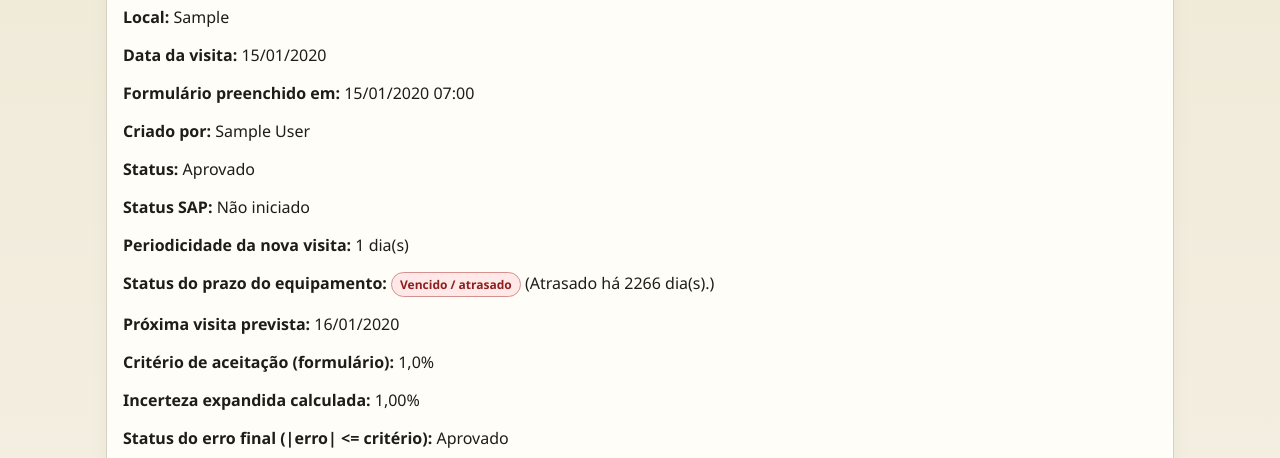
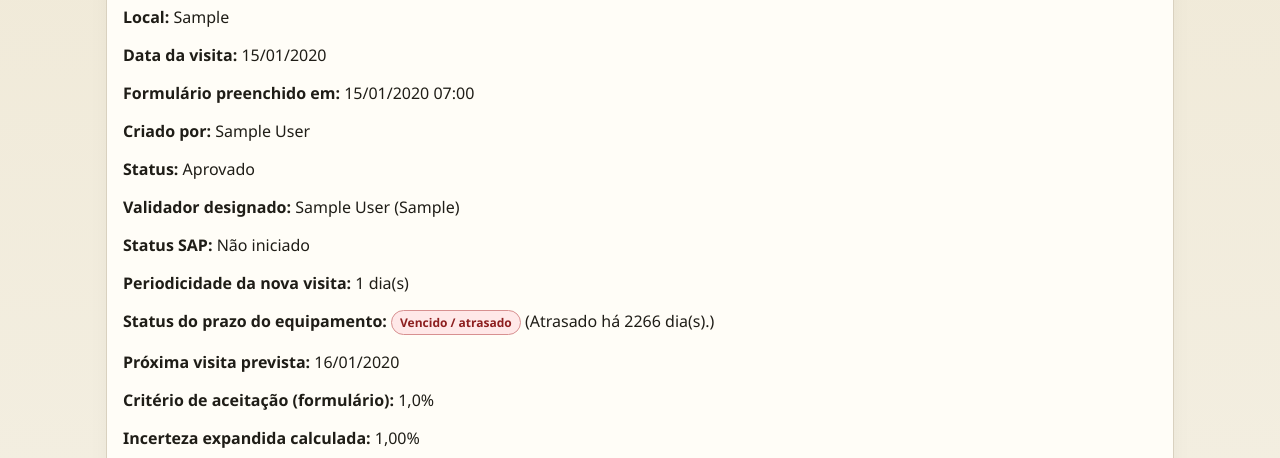
Before and after one commit to dougbritosilveira-design/for_verificacao, a Django app: page /formularios/1/ in a window 1280 px wide. Shown: the part 296-754 px from the top of the page. Run offline with Django 4.2, Linux system fonts and the light colour scheme; a user stored in the database is signed in; data comes from the database, SQL or seed files in the repository; tables that the repository leaves empty hold one stand-in row (values such as "Sample post"); data that the repository does not hold is empty.

Commit message:
Permitir tecnico escolher validador ao enviar formulario

```diff
--- a/inspecoes/forms.py
+++ b/inspecoes/forms.py
@@ -1,10 +1,48 @@
 from decimal import Decimal
 
 from django import forms
+from django.contrib.auth import get_user_model
 
-from .models import Equipment, FormSubmission, InspectionFormType
+from .models import Equipment, FormSubmission, InspectionFormType, PortalUserAccess
 
 DATE_INPUT_FORMATS = ['%Y-%m-%d', '%d/%m/%Y']
+
+
+def _validator_users_queryset():
+    user_ids = PortalUserAccess.objects.filter(
+        role__in=[PortalUserAccess.Role.VALIDATOR, PortalUserAccess.Role.MASTER],
+        user__is_active=True,
+    ).values_list('user_id', flat=True)
+    return (
+        get_user_model()
+        .objects.filter(pk__in=user_ids, is_active=True)
+        .select_related('portal_access')
+        .order_by('first_name', 'last_name', 'username')
+    )
+
+
+def _validator_label(user):
+    full_name = user.get_full_name().strip() or user.username
+    access = getattr(user, 'portal_access', None)
+    registration = access.registration_display if access else user.username
+    return f'{full_name} ({registration})'
+
+
+def _configure_assigned_validator_field(form_instance):
+    field = form_instance.fields.get('assigned_validator')
+    if not field:
+        return
+    field.queryset = _validator_users_queryset()
+    field.empty_label = 'Selecione o validador'
+    field.label_from_instance = _validator_label
+    field.widget.attrs.update(
+        {
+            'title': 'Selecione o usuário responsável por validar este formulário.',
+        }
+    )
+    assigned_validator_id = getattr(form_instance.instance, 'assigned_validator_id', None)
+    if assigned_validator_id and not form_instance.is_bound:
+        form_instance.initial.setdefault('assigned_validator', assigned_validator_id)
 
 
 class SelectionForm(forms.ModelForm):
@@ -90,6 +128,11 @@ class SelectionForm(forms.ModelForm):
 
 
 class TechnicalForm(forms.ModelForm):
+    assigned_validator = forms.ModelChoiceField(
+        queryset=get_user_model().objects.none(),
+        required=False,
+        label='Validador responsável',
+    )
     belt_replaced = forms.TypedChoiceField(
         label='Houve troca de correia?',
         choices=((False, 'Não'), (True, 'Sim')),
@@ -174,6 +217,7 @@ class TechnicalForm(forms.ModelForm):
 
     def __init__(self, *args, **kwargs):
         super().__init__(*args, **kwargs)
+        _configure_assigned_validator_field(self)
         self.fields['execution_date'].input_formats = DATE_INPUT_FORMATS
         self.fields['execution_date'].localize = False
         if not self.is_bound:
@@ -205,6 +249,12 @@ class TechnicalForm(forms.ModelForm):
 
 
 class LevelTechnicalForm(forms.ModelForm):
+    assigned_validator = forms.ModelChoiceField(
+        queryset=get_user_model().objects.none(),
+        required=False,
+        label='Validador responsável',
+    )
+
     class Meta:
         model = FormSubmission
         fields = [
@@ -272,6 +322,7 @@ class LevelTechnicalForm(forms.ModelForm):
 
     def __init__(self, *args, **kwargs):
         super().__init__(*args, **kwargs)
+        _configure_assigned_validator_field(self)
         self.fields['execution_date'].input_formats = DATE_INPUT_FORMATS
         self.fields['execution_date'].localize = False
 
@@ -315,6 +366,12 @@ class LevelTechnicalForm(forms.ModelForm):
 
 
 class ScannerTechnicalForm(forms.ModelForm):
+    assigned_validator = forms.ModelChoiceField(
+        queryset=get_user_model().objects.none(),
+        required=False,
+        label='Validador responsável',
+    )
+
     class Meta:
         model = FormSubmission
         fields = [
@@ -406,6 +463,7 @@ class ScannerTechnicalForm(forms.ModelForm):
 
     def __init__(self, *args, **kwargs):
         super().__init__(*args, **kwargs)
+        _configure_assigned_validator_field(self)
         for date_field in ['execution_date', 'scanner_measurement_date', 'scanner_release_date']:
             self.fields[date_field].input_formats = DATE_INPUT_FORMATS
             self.fields[date_field].localize = False
--- a/inspecoes/models.py
+++ b/inspecoes/models.py
@@ -527,6 +527,14 @@ class FormSubmission(models.Model):
         blank=True,
         related_name='created_submissions',
         verbose_name='Criado por',
+    )
+    assigned_validator = models.ForeignKey(
+        settings.AUTH_USER_MODEL,
+        on_delete=models.SET_NULL,
+        null=True,
+        blank=True,
+        related_name='assigned_submissions_to_validate',
+        verbose_name='Validador designado',
     )
     location_snapshot = models.CharField(max_length=255)
     om_number = models.CharField('Nº OM', max_length=50)
@@ -732,6 +740,15 @@ class FormSubmission(models.Model):
         if self.form_type_id and self.form_type:
             return self.form_type.full_label
         return InspectionFormType.default_label()
+
+    @property
+    def assigned_validator_label(self):
+        if not self.assigned_validator_id or not self.assigned_validator:
+            return '-'
+        full_name = self.assigned_validator.get_full_name().strip() or self.assigned_validator.username
+        access = getattr(self.assigned_validator, 'portal_access', None)
+        registration = access.registration_display if access else self.assigned_validator.username
+        return f'{full_name} ({registration})'
 
     @property
     def form_code(self):
--- a/inspecoes/views.py
+++ b/inspecoes/views.py
@@ -231,6 +231,23 @@ def _can_validate_forms(user):
     return access.can_validate_forms_portal
 
 
+def _is_master_user(user):
+    access = _access_for_user(user)
+    if not access:
+        return user.is_superuser
+    return access.is_master_portal
+
+
+def _can_validate_specific_submission(user, submission):
+    if not _can_validate_forms(user):
+        return False
+    if _is_master_user(user):
+        return True
+    if submission.assigned_validator_id:
+        return submission.assigned_validator_id == user.id
+    return True
+
+
 def _can_send_sap(user):
     access = _access_for_user(user)
     if not access:
@@ -372,7 +389,16 @@ def form_edit_view(request, pk):
     if not _can_edit_forms(request.user):
         return _deny_edit_access(request)
 
-    submission = get_object_or_404(FormSubmission.objects.select_related('equipment', 'created_by', 'form_type'), pk=pk)
+    submission = get_object_or_404(
+        FormSubmission.objects.select_related(
+            'equipment',
+            'created_by',
+            'form_type',
+            'assigned_validator',
+            'assigned_validator__portal_access',
+        ),
+        pk=pk,
+    )
     if not _can_access_submission_for_equipment_scope(request.user, submission):
         return _deny_equipment_scope_access(request)
     if submission.status == FormSubmission.Status.PENDING_VALIDATION:
@@ -404,6 +430,8 @@ def form_edit_view(request, pk):
         if form.is_valid():
             previous_status = submission.status
             submission = form.save(commit=False)
+            selected_validator = form.cleaned_data.get('assigned_validator')
+            submission.assigned_validator = selected_validator
 
             if submission.is_scanner_form and 'parse_certificate' in request.POST:
                 submission.save()
@@ -477,6 +505,12 @@ def form_edit_view(request, pk):
                 return redirect('inspecoes:form-edit', pk=submission.pk)
 
             if 'go_validate' in request.POST and submission.status in [FormSubmission.Status.DRAFT, FormSubmission.Status.REWORK_REQUIRED]:
+                if not selected_validator:
+                    form.add_error(
+                        'assigned_validator',
+                        'Selecione o validador responsável para enviar o formulário.',
+                    )
+                    return render(request, template_name, {'form': form, 'submission': submission})
                 submission.status = FormSubmission.Status.PENDING_VALIDATION
             submission.save()
 
@@ -502,9 +536,27 @@ def form_validate_view(request, pk):
     if not _can_validate_forms(request.user):
         return _deny_validate_access(request)
 
-    submission = get_object_or_404(FormSubmission.objects.select_related('equipment', 'created_by', 'form_type'), pk=pk)
+    submission = get_object_or_404(
+        FormSubmission.objects.select_related(
+            'equipment',
+            'created_by',
+            'form_type',
+            'assigned_validator',
+            'assigned_validator__portal_access',
+        ),
+        pk=pk,
+    )
     if not _can_access_submission_for_equipment_scope(request.user, submission):
         return _deny_equipment_scope_access(request)
+    if not _can_validate_specific_submission(request.user, submission):
+        designated = submission.assigned_validator_label
+        messages.warning(
+            request,
+            f'Este formulário está direcionado para validação por {designated}.',
+        )
+        if _can_view(request.user, 'history'):
+            return redirect('inspecoes:history')
+        return redirect('inspecoes:detail', pk=submission.pk)
     if submission.status in [FormSubmission.Status.APPROVED, FormSubmission.Status.SENT_TO_SAP]:
         messages.info(request, 'Formulário já validado.')
         return redirect('inspecoes:detail', pk=submission.pk)
@@ -764,7 +816,16 @@ def notifications_view(request):
 def detail_view(request, pk):
     if not (_can_view(request.user, 'forms') or _can_view(request.user, 'history')):
         return _deny_screen_access(request, 'Detalhe do formulário')
-    submission = get_object_or_404(FormSubmission.objects.select_related('equipment', 'created_by', 'form_type'), pk=pk)
+    submission = get_object_or_404(
+        FormSubmission.objects.select_related(
+            'equipment',
+            'created_by',
+            'form_type',
+            'assigned_validator',
+            'assigned_validator__portal_access',
+        ),
+        pk=pk,
+    )
     if not _can_access_submission_for_equipment_scope(request.user, submission):
         return _deny_equipment_scope_access(request)
     return render(request, 'inspecoes/detail.html', {'submission': submission})
--- a/templates/inspecoes/detail.html
+++ b/templates/inspecoes/detail.html
@@ -17,6 +17,7 @@
   {% endif %}
 </p>
 <p><strong>Status:</strong> {{ submission.get_status_display }}</p>
+<p><strong>Validador designado:</strong> {{ submission.assigned_validator_label }}</p>
 <p><strong>Status SAP:</strong> {{ submission.get_sap_status_display }}</p>
 <p><strong>Periodicidade da nova visita:</strong> {{ submission.equipment.revisit_interval_days|default:'-' }} dia(s)</p>
 <p><strong>Status do prazo do equipamento:</strong> <span class="badge {{ submission.equipment.deadline_badge_class }}">{{ submission.equipment.deadline_status_label }}</span> ({{ submission.equipment.deadline_status_detail }})</p>
--- a/templates/inspecoes/form_edit.html
+++ b/templates/inspecoes/form_edit.html
@@ -147,6 +147,9 @@
     </div>
   </div>
   <p>{{ form.observation.label_tag }} {{ form.observation }}</p>
+  <div class="row" style="grid-template-columns:repeat(2,minmax(220px,1fr));">
+    <p>{{ form.assigned_validator.label_tag }} {{ form.assigned_validator }}</p>
+  </div>
 
   <div style="margin-top:12px; display:flex; gap:10px;">
     <button type="submit">Salvar</button>
--- a/templates/inspecoes/form_edit_level.html
+++ b/templates/inspecoes/form_edit_level.html
@@ -146,6 +146,9 @@
     </div>
   </div>
   <p>{{ form.observation.label_tag }} {{ form.observation }}</p>
+  <div class="row" style="grid-template-columns:repeat(2,minmax(220px,1fr));">
+    <p>{{ form.assigned_validator.label_tag }} {{ form.assigned_validator }}</p>
+  </div>
 
   <div style="margin-top:12px; display:flex; gap:10px;">
     <button type="submit">Salvar</button>
--- a/templates/inspecoes/form_edit_scanner.html
+++ b/templates/inspecoes/form_edit_scanner.html
@@ -180,6 +180,9 @@
     </div>
   </div>
   <p>{{ form.observation.label_tag }} {{ form.observation }}</p>
+  <div class="row" style="grid-template-columns:repeat(2,minmax(220px,1fr));">
+    <p>{{ form.assigned_validator.label_tag }} {{ form.assigned_validator }}</p>
+  </div>
 
   <div style="margin-top:12px; display:flex; gap:10px;">
     <button type="submit">Salvar</button>
--- a/templates/inspecoes/validation.html
+++ b/templates/inspecoes/validation.html
@@ -36,6 +36,7 @@
     <li>Houve troca de correia: {% if submission.belt_replaced %}Sim{% else %}Não{% endif %}</li>
   {% endif %}
   <li>Status atual: {{ submission.get_status_display }}</li>
+  <li>Validador designado: {{ submission.assigned_validator_label }}</li>
   <li>Critério de aceitação:
     {% if submission.is_level_form or submission.is_scanner_form %}
       {{ submission.acceptance_limit_pct|floatformat:2 }}{{ submission.acceptance_unit_label }}
```
Also changed, not shown: inspecoes/notifications.py (+11 -6 lines), inspecoes/migrations/0022_formsubmission_assigned_validator.py (added).
